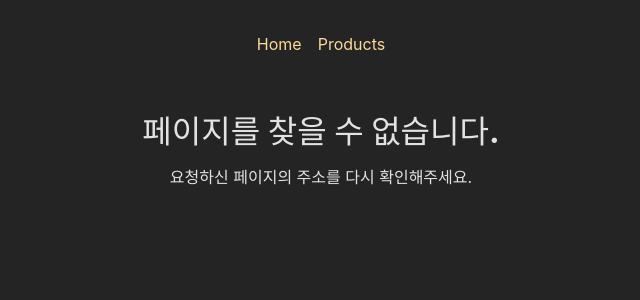
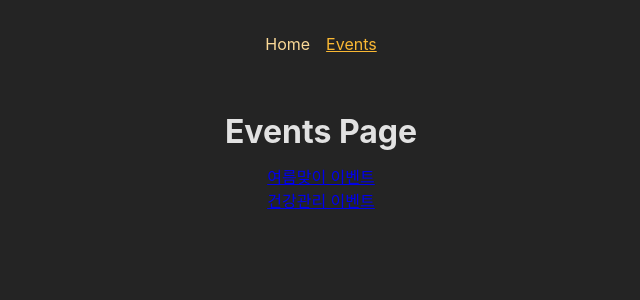
Before and after one commit to junwon-hwang/react-study202406, a React (Create React App) app: page /events in a window 1280 px wide. Shown: the top 300 px of the page, without its empty margins (319-959 px from the left). Built offline with nearby package versions, Linux system fonts and the light colour scheme.

Commit message:
# 라우팅 복습

```diff
--- a/src/components/RouteExample/layout/MainNavigation.js
+++ b/src/components/RouteExample/layout/MainNavigation.js
@@ -21,7 +21,7 @@ const Mainnavigation = () => {
             <NavLink to='' className={activeFn} end>Home</NavLink>
           </li>
           <li>
-            <NavLink to='products' className={activeFn}>Products</NavLink>
+            <NavLink to='events' className={activeFn}>Events</NavLink>
           </li>
         </ul>
       </nav>
--- /dev/null
+++ b/src/components/RouteExample/pages/EventDetail.js
@@ -0,0 +1,15 @@
+import React from 'react';
+import { useParams } from 'react-router-dom';
+
+const EventDetail = () => {
+  const { eventId: id } = useParams();
+
+  return (
+    <>
+      <h1>EventDetail Page</h1>
+      <p>Event ID: {id}</p>
+    </>
+  );
+};
+
+export default EventDetail;
--- /dev/null
+++ b/src/components/RouteExample/pages/Events.js
@@ -0,0 +1,39 @@
+import React from 'react'
+import { Link } from 'react-router-dom';
+
+
+const DUMMY_EVENTS = [
+  {
+    id: '1',
+    title: '여름맞이 이벤트',
+    image: 'https://m.puroluna.com/file_data/iffl8888/2019/06/18/e6a78ac2fbfa26acf240feb86380a47f.jpg',
+    date: '2024-07-20',
+    description: '여름맞이 이벤트입니다. 재밌겠지?'
+  },
+  {
+    id: '2',
+    title: '건강관리 이벤트',
+    image: 'https://www.nhis.or.kr/static/alim/paper/oldpaper/202109/assets/images/sub/event01_mo.jpg',
+    date: '2024-07-15',
+    description: '건강 이벤트입니다. 건강하겠지?'
+  },
+];
+
+const Events = () => {
+  return (
+    <>
+    <h1>Events Page</h1>
+    <ul>
+      {
+        DUMMY_EVENTS.map(event=>(
+          <li key={event.id}>
+            <Link to={event.id}>{event.title}</Link>
+          </li>
+        ))
+      }
+    </ul>
+    </>
+  )
+}
+
+export default Events
--- a/src/components/RouteExample/pages/Home.js
+++ b/src/components/RouteExample/pages/Home.js
@@ -9,7 +9,7 @@ const Home = () => {
     <>
       <h1>My Home Page</h1>
       <p>
-        <Link to="products">Products</Link>페이지로 이동하기
+        <Link to="events">Event</Link>페이지로 이동하기
       </p>
     </>
   );
```
Also changed, not shown: src/App.js (+5 -4 lines).
